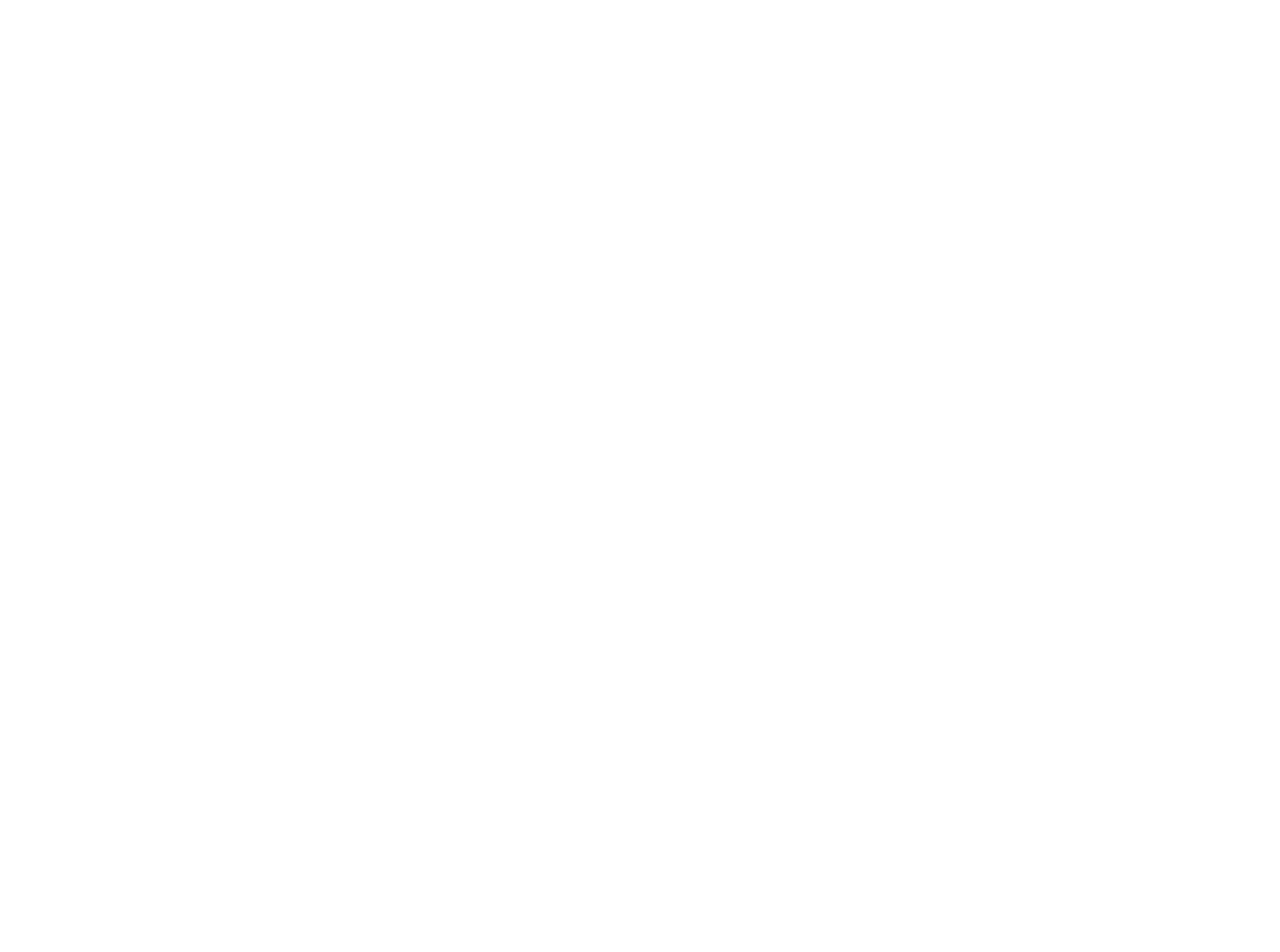
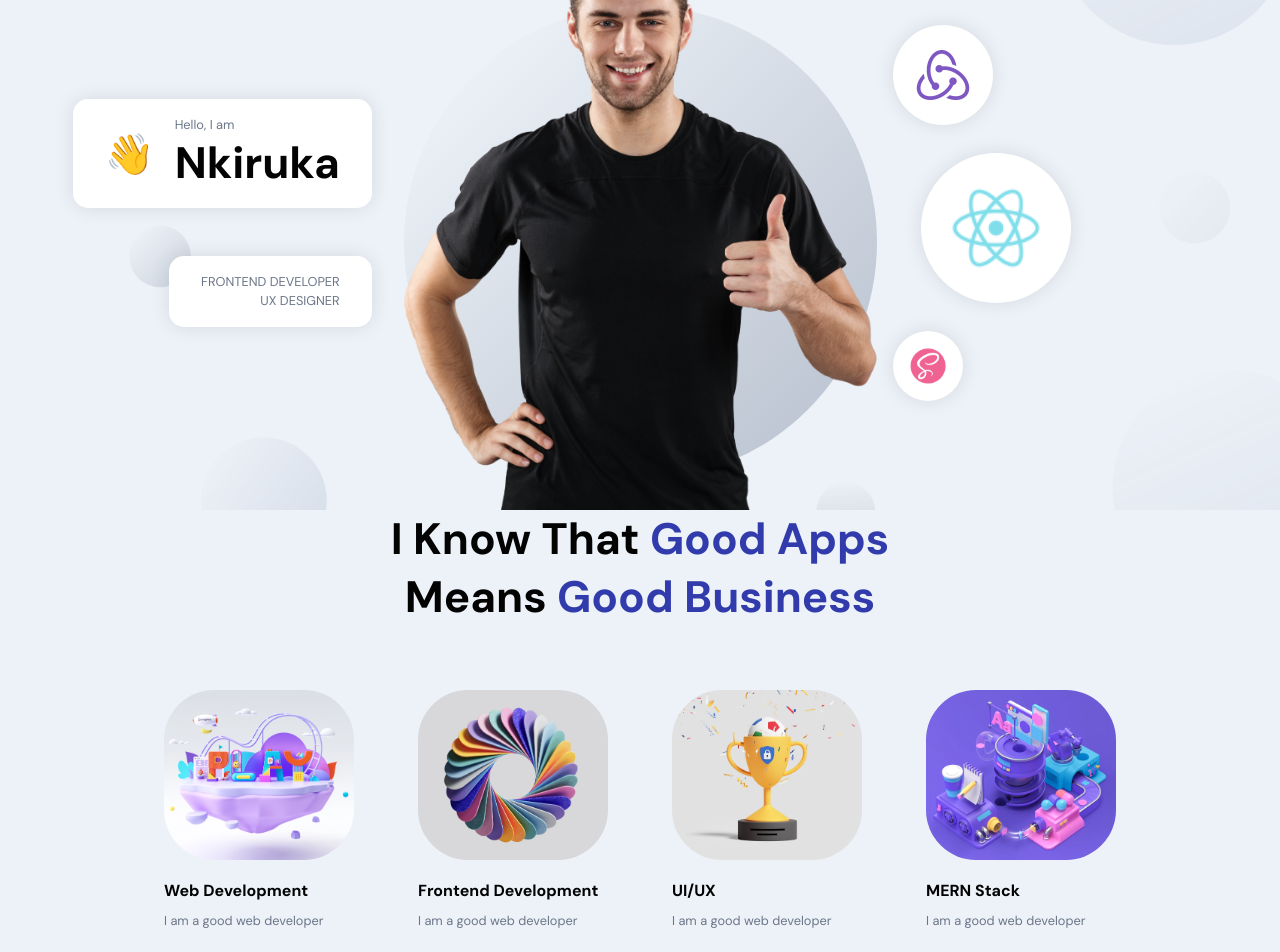
Before and after one commit to enkog/Portfolio, a React (Create React App) app in the folder frontend_react/: page / in a window 1280 px wide. Shown: the part 180-1132 px from the top of the page. Before the commit the page ends 800 px from the top, so only its background shows below. Built offline with nearby package versions, Linux system fonts and the light colour scheme.

Commit message:
Implement header and about sections

```diff
--- a/frontend_react/src/container/About/About.jsx
+++ b/frontend_react/src/container/About/About.jsx
@@ -1,9 +1,61 @@
-import React from "react";
+import React, { useState, useEffect } from "react";
+import { motion } from "framer-motion";
+import { images } from "../../constants";
 
 import "./About.scss";
 
+const abouts = [
+  {
+    title: "Web Development",
+    description: "I am a good web developer",
+    imgUrl: images.about01,
+  },
+  {
+    title: "Frontend Development",
+    description: "I am a good web developer",
+    imgUrl: images.about02,
+  },
+  {
+    title: "UI/UX",
+    description: "I am a good web developer",
+    imgUrl: images.about03,
+  },
+  {
+    title: "MERN Stack",
+    description: "I am a good web developer",
+    imgUrl: images.about04,
+  },
+];
+
 const About = () => {
-  return <div>About</div>;
+  return (
+    <div className="app__about">
+      <h2 className="head-text">
+        I Know That <span>Good Apps</span>
+        <br />
+        means <span>Good Business</span>
+      </h2>
+      <div className="app__profiles">
+        {abouts.map((about, index) => (
+          <motion.div
+            whileInView={{ opacity: 1 }}
+            whileHover={{ scale: 1.1 }}
+            transition={{ duration: 0.5, type: "tween" }}
+            className="app__profile-item"
+            key={about.title + index}
+          >
+            <img src={about.imgUrl} alt={about.title} />
+            <h2 className="bold-text" style={{ marginTop: 20 }}>
+              {about.title}
+            </h2>
+            <p className="p-text" style={{ marginTop: 10 }}>
+              {about.description}
+            </p>
+          </motion.div>
+        ))}
+      </div>
+    </div>
+  );
 };
 
 export default About;
--- a/frontend_react/src/container/About/About.scss
+++ b/frontend_react/src/container/About/About.scss
@@ -0,0 +1,44 @@
+.app__about {
+  flex: 1;
+  width: 100%;
+  flex-direction: column;
+
+  .head-text {
+    @media screen and (max-width: 900px) {
+      font-size: 40px;
+    }
+  }
+}
+
+.app__profiles {
+  display: flex;
+  justify-content: center;
+  align-items: flex-start;
+  flex-wrap: wrap;
+  margin-top: 2rem;
+}
+
+.app__profile-item {
+  width: 190px;
+  display: flex;
+  justify-content: flex-start;
+  align-items: flex-start;
+  flex-direction: column;
+  margin: 2rem;
+
+  img {
+    width: 100%;
+    height: 170px;
+    border-radius: 50px;
+    object-fit: cover;
+  }
+
+  @media screen and (min-width: 2000px) {
+    width: 370px;
+    margin: 2rem 4rem;
+
+    img {
+      height: 320px;
+    }
+  }
+}
--- a/frontend_react/src/container/Header/Header.jsx
+++ b/frontend_react/src/container/Header/Header.jsx
@@ -1,9 +1,66 @@
 import React from "react";
+import { easeInOut, motion } from "framer-motion";
 
+import { images } from "../../constants";
 import "./Header.scss";
 
+const scaleVariants = {
+  whileInView: {
+    scale: [0, 1],
+    opacity: [0, 1],
+    transition: { duration: 1, ease: easeInOut },
+  },
+};
 const Header = () => {
-  return <div>Header</div>;
+  return (
+    <div id="home" className="app__header app__flex">
+      <motion.div
+        whileInView={{ x: [-100, 0], opacity: [0, 1] }}
+        transition={{ duration: 0.5 }}
+        className="app__header-info"
+      >
+        <div className="app__header-badge">
+          <div className="badge-cmp app__flex">
+            <span>👋</span>
+            <div style={{ marginLeft: 20 }}>
+              <p className="p-text">Hello, I am</p>
+              <h1 className="head-text">Nkiruka</h1>
+            </div>
+          </div>
+
+          <div className="tag-cmp app_flex">
+            <p className="p-text">Frontend developer</p>
+            <p className="p-text">UX Designer</p>
+          </div>
+        </div>
+      </motion.div>
+      <motion.div
+        whileInView={{ opacity: [0, 1] }}
+        transition={{ duration: 0.5, delayChildren: 0.5 }}
+        className="app__header-img"
+      >
+        <img src={images.profile} alt="profile_bg" />
+        <motion.img
+          whileInView={{ scale: [0, 1] }}
+          transition={{ duration: 1, ease: "easeInOut" }}
+          className="overlay_circle"
+          src={images.circle}
+          alt="profile_circle"
+        />
+      </motion.div>
+      <motion.div
+        variants={scaleVariants}
+        whileInView={scaleVariants.whileInView}
+        className="app__header-circles"
+      >
+        {[images.redux, images.react, images.sass].map((circle, index) => (
+          <div className="circle-cmp app__flex" key={`circle-${index}`}>
+            <img src={circle} alt="circle" />
+          </div>
+        ))}
+      </motion.div>
+    </div>
+  );
 };
 
 export default Header;
--- a/frontend_react/src/container/Header/Header.scss
+++ b/frontend_react/src/container/Header/Header.scss
@@ -0,0 +1,195 @@
+#home {
+  position: relative;
+  background: url("../../assets/bgIMG.png");
+  background-size: cover;
+  background-position: center;
+  background-repeat: repeat;
+
+  .app__wrapper {
+    padding: 0;
+
+    .copyright {
+      display: none;
+    }
+  }
+}
+
+.app__header {
+  flex: 1;
+  width: 100%;
+  height: 100%;
+  flex-direction: row;
+
+  padding: 6rem 2rem 0rem;
+
+  @media screen and (min-width: 2000px) {
+    padding-top: 8rem;
+  }
+
+  @media screen and (max-width: 1200px) {
+    flex-direction: column;
+  }
+
+  @media screen and (max-width: 450px) {
+    padding: 6rem 1rem 2rem;
+  }
+}
+
+.app__header-info {
+  flex: 0.65;
+  display: flex;
+  flex-direction: column;
+  justify-content: flex-start;
+  align-items: flex-start;
+  height: 100%;
+
+  margin: 0 2rem;
+
+  @media screen and (max-width: 1200px) {
+    width: 100%;
+    margin-right: 0rem;
+  }
+}
+
+.app__header-badge {
+  width: 100%;
+  display: flex;
+  justify-content: flex-end;
+  align-items: flex-end;
+  flex-direction: column;
+
+  .badge-cmp,
+  .tag-cmp {
+    padding: 1rem 2rem;
+    background: var(--white-color);
+    border-radius: 15px;
+    flex-direction: row;
+    width: auto;
+
+    box-shadow: 0px 0px 20px rgba(0, 0, 0, 0.1);
+  }
+
+  .tag-cmp {
+    flex-direction: column;
+    margin-top: 3rem;
+
+    p {
+      width: 100%;
+      text-transform: uppercase;
+      text-align: right;
+    }
+  }
+
+  span {
+    font-size: 2.5rem;
+
+    @media screen and (min-width: 2000px) {
+      font-size: 5rem;
+    }
+  }
+
+  @media screen and (max-width: 1200px) {
+    justify-content: flex-start;
+    align-items: flex-start;
+  }
+}
+
+.app__header-circles {
+  flex: 0.75;
+  display: flex;
+  flex-direction: column;
+  justify-content: space-evenly;
+  align-items: flex-start;
+  height: 100%;
+  margin-left: 1rem;
+
+  div {
+    width: 100px;
+    height: 100px;
+    border-radius: 50%;
+
+    background: var(--white-color);
+    box-shadow: 0px 0px 20px rgba(0, 0, 0, 0.1);
+
+    img {
+      width: 60%;
+      height: 60%;
+    }
+  }
+
+  // circles with different height & width
+
+  div:nth-child(1) {
+    width: 100px;
+    height: 100px;
+  }
+
+  div:nth-child(2) {
+    margin: 1.75rem;
+    width: 150px;
+    height: 150px;
+  }
+
+  div:nth-child(3) {
+    width: 70px;
+    height: 70px;
+  }
+
+  @media screen and (min-width: 2000px) {
+    div:nth-child(2) {
+      width: 400px;
+      height: 400px;
+    }
+
+    div:nth-child(3) {
+      width: 170px;
+      height: 170px;
+    }
+
+    div:nth-child(1) {
+      width: 200px;
+      height: 200px;
+    }
+  }
+
+  @media screen and (max-width: 1200px) {
+    width: 100%;
+    flex-direction: row;
+    flex-wrap: wrap;
+    margin-left: 0;
+
+    div {
+      margin: 1rem;
+    }
+  }
+}
+
+.app__header-img {
+  flex: 1;
+  height: 100%;
+
+  display: flex;
+  justify-content: flex-end;
+  align-items: flex-end;
+  position: relative;
+
+  img {
+    width: 100%;
+    object-fit: contain;
+    z-index: 1;
+  }
+
+  .overlay_circle {
+    position: absolute;
+    left: 0;
+    right: 0;
+    bottom: 0;
+    z-index: 0;
+    width: 100%;
+    height: 90%;
+  }
+
+  @media screen and (max-width: 1200px) {
+    margin: 2rem 0;
+  }
+}
```
